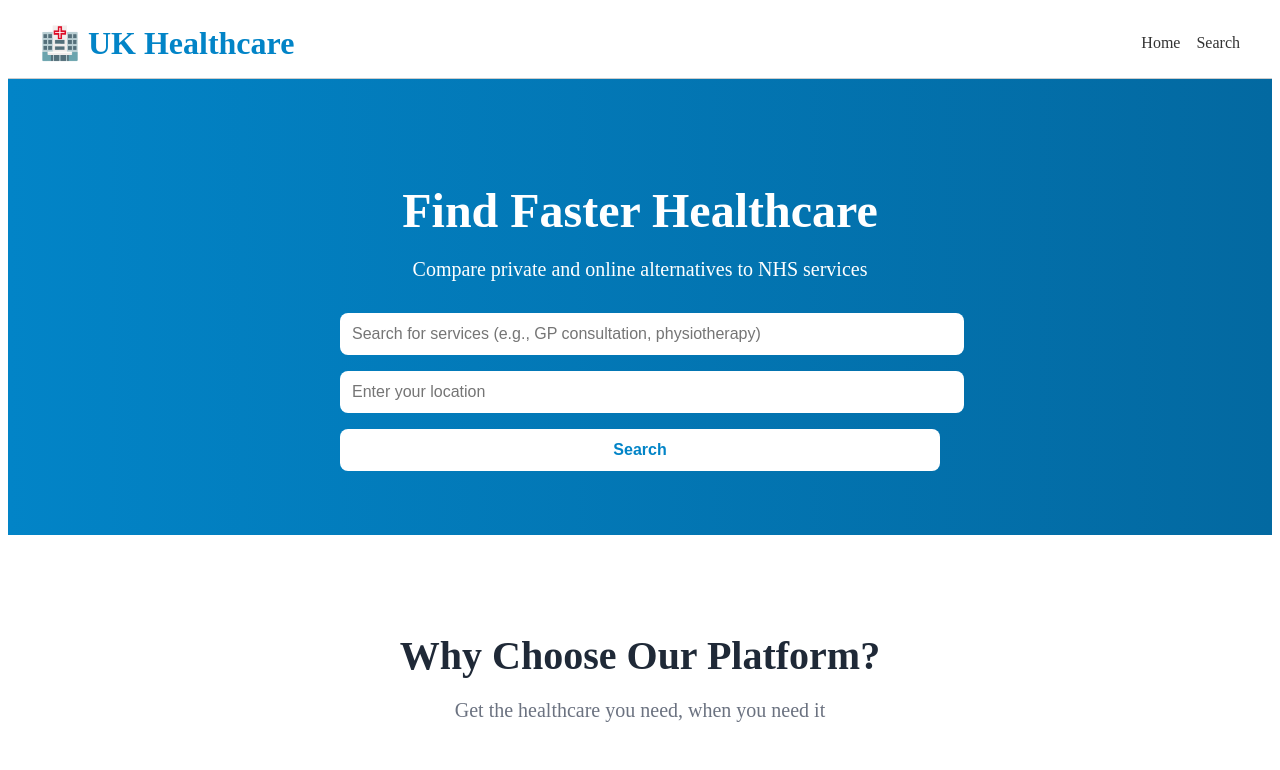
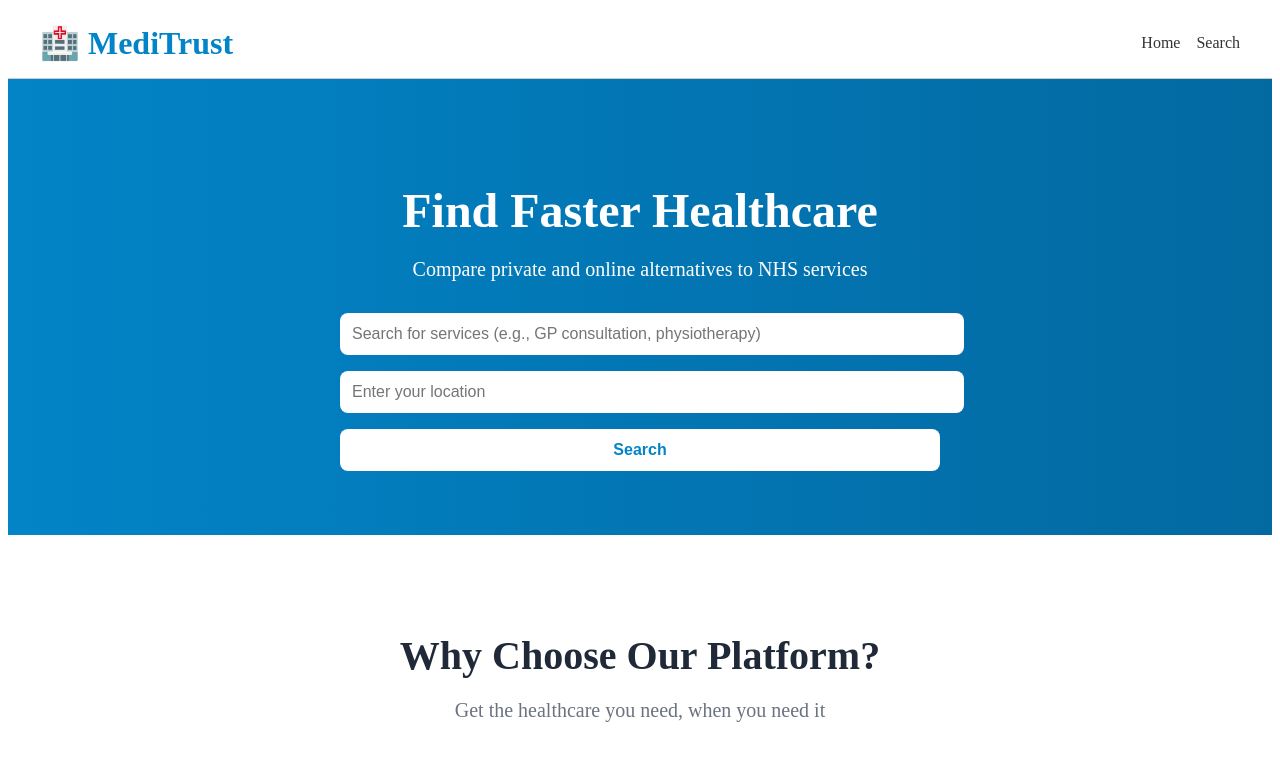
Before and after one commit to cookyyy95/uk-healthcare-app-v2, a Next.js app: page / in a window 1280 px wide. Shown: the top 770 px of the page. Built offline with nearby package versions, Linux system fonts and the light colour scheme.

Commit message:
Update layout.js

```diff
--- a/app/layout.js
+++ b/app/layout.js
@@ -9,7 +9,7 @@ export default function RootLayout({ children }) {
       <body>
         <header style={{ backgroundColor: 'white', padding: '1rem', borderBottom: '1px solid #ccc' }}>
           <div style={{ maxWidth: '1200px', margin: '0 auto', display: 'flex', justifyContent: 'space-between', alignItems: 'center' }}>
-            <h1 style={{ color: '#0284c7', margin: 0 }}>🏥 UK Healthcare</h1>
+            <h1 style={{ color: '#0284c7', margin: 0 }}>🏥 MediTrust</h1>
             <nav style={{ display: 'flex', gap: '1rem' }}>
               <a href="/" style={{ color: '#333', textDecoration: 'none' }}>Home</a>
               <a href="/search" style={{ color: '#333', textDecoration: 'none' }}>Search</a>
```
